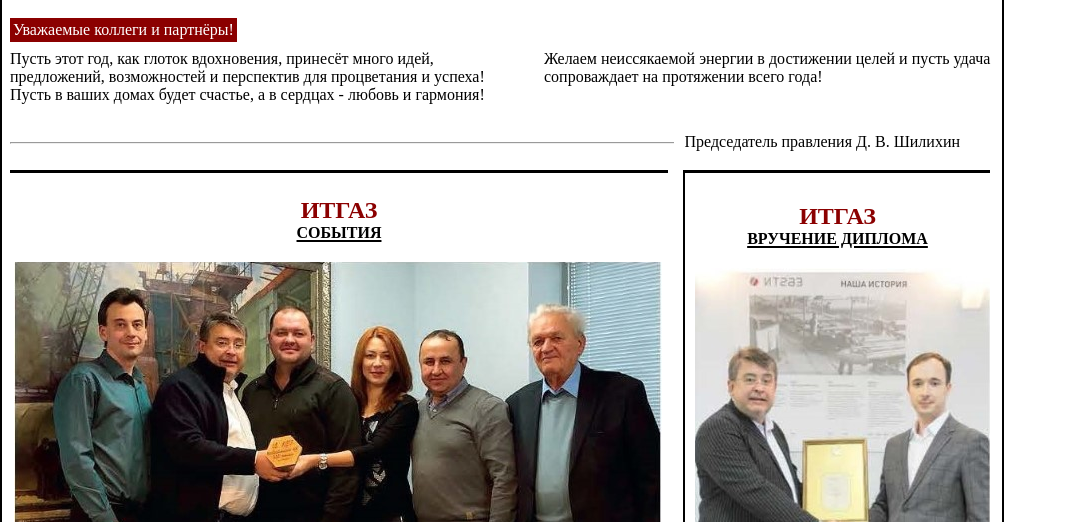
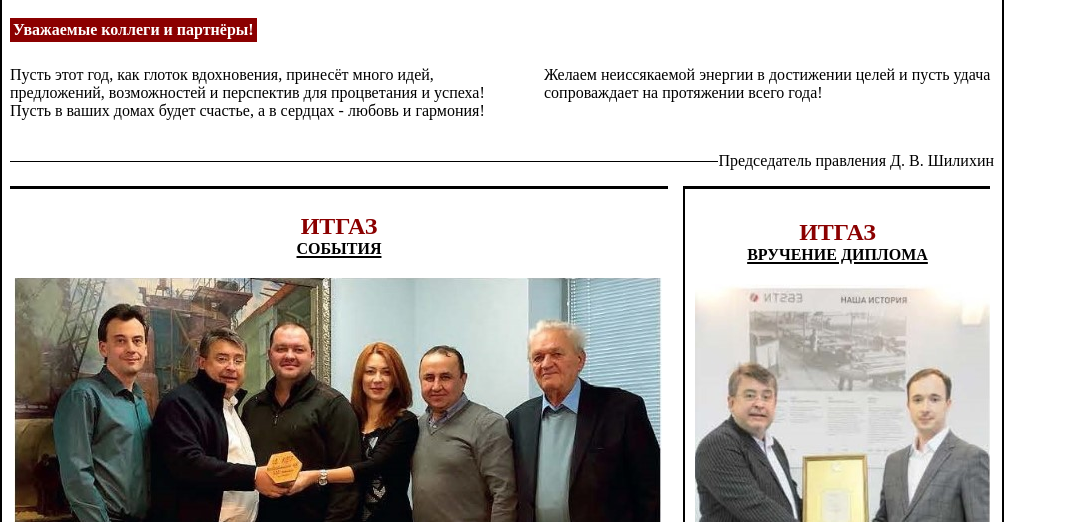
Before and after one commit to WebHeroSchool/GL_HTML_Lesson6, a plain HTML site: page index.html in a window 1280 px wide. Shown: the part 278-800 px from the top of the page, without its empty margins (0-1065 px from the left). Drawn offline with Linux system fonts and the light colour scheme.

Commit message:
Изменены некоторые теги с div на p

```diff
--- a/index.html
+++ b/index.html
@@ -25,31 +25,23 @@
       ПРЕДПРИЯТИЙ ГРУППЫ «ИНТЕР-ТЕРМОГАЗ», БИЗНЕС-ПРОСТРАНСТВА ЛОФТ1890, ФДЦ «КРАПИВИН»
     </h4>
   </header>
-
-  <span class="sp">
+  <h4 class="sp">
     Уважаемые коллеги и партнёры!
-  </span>
-
-  <div class="wrapper">
-    <div class="left_block">
+  </h4>
+  <section class="left_block">
+    <p>
       Пусть этот год, как глоток вдохновения, принесёт много идей, предложений, возможностей и перспектив для
       процветания и успеха! Пусть в ваших домах будет счастье, а в сердцах - любовь и гармония!
-    </div>
-    <div class="right_block">
+    </p>
+  </section>
+  <section class="right_block">
+    <p>
       Желаем неиссякаемой энергии в достижении целей и пусть удача сопроваждает на протяжении всего года!
-    </div>
+    </p>
+  </section>
+  <div class="separator">
+    <p>Председатель правления Д. В. Шилихин</p>
   </div>
-  <p class="p1">
-
-  </p>
-  <section>
-    <div class="container">
-      <hr />
-      <div class="text1">Председатель правления Д. В. Шилихин</div>
-    </div>
-  </section>
-  <br>
-
   <section class="main_sec">
     <h2>
       <font color="#8B0000">ИТГАЗ</font>
@@ -63,7 +55,9 @@
       Лаборатория неразрушающего контроля ООО «Итгаз» - 10 лет!
     </h2>
     <section class="sub_sec_left">
-      <img src="images/2.jpg" < />
+      <p>
+        <img src="images/2.jpg" < />
+      </p>
       <p>
         текст: Ринат Маматказин
         <hr color="#8B0000">
@@ -119,9 +113,6 @@
       содействие созданию современной промышленной инфраструктуры региона.
     </p>
   </aside>
-
-
-
 </body>
 
 </html>
--- a/style/style.css
+++ b/style/style.css
@@ -24,43 +24,31 @@ h1{
 h4{
   margin-top:0px;
 }
-span.sp{
-  display:inline-block;
+h4.sp{
   background-color:#8B0000;
   color:#ffffff;
   margin-bottom:8px;
   padding:3px;
+  width: fit-content;
 }
-div.wrapper {
-    max-width:1000px;
-}
-div.left_block {
+section.left_block {
     float:left;
     max-width:500px;
 }
-div.right_block {
+section.right_block {
     float:right;
     max-width:450px;
 }
-p.p1{
-  clear:left;
+
+.separator {
+  clear: left;
+  display: flex;
+  align-items: center;
 }
-section.container{
-  display: inline;
-  max-width: 50px;
-}
-.container {
-    position: relative;
-    padding-top: 30px;
-    max-width:960px;
-}
-.text1 {
-    position: absolute;
-    right: 0px;
-    top: 29px;
-    background: #fff;
-    padding: 0 10px;
-    text-align;right;
+.separator:before {
+  content: '';
+  flex: 1;
+  border-bottom: 1px solid #000;
 }
 
 h2.hdr_lab {
@@ -86,7 +74,7 @@ padding: 4px;
 
 section.sub_sec_left {
 float: left;
-width: 40%;
+width: 45%;
 }
 
 section.sub_sec_right {
```
